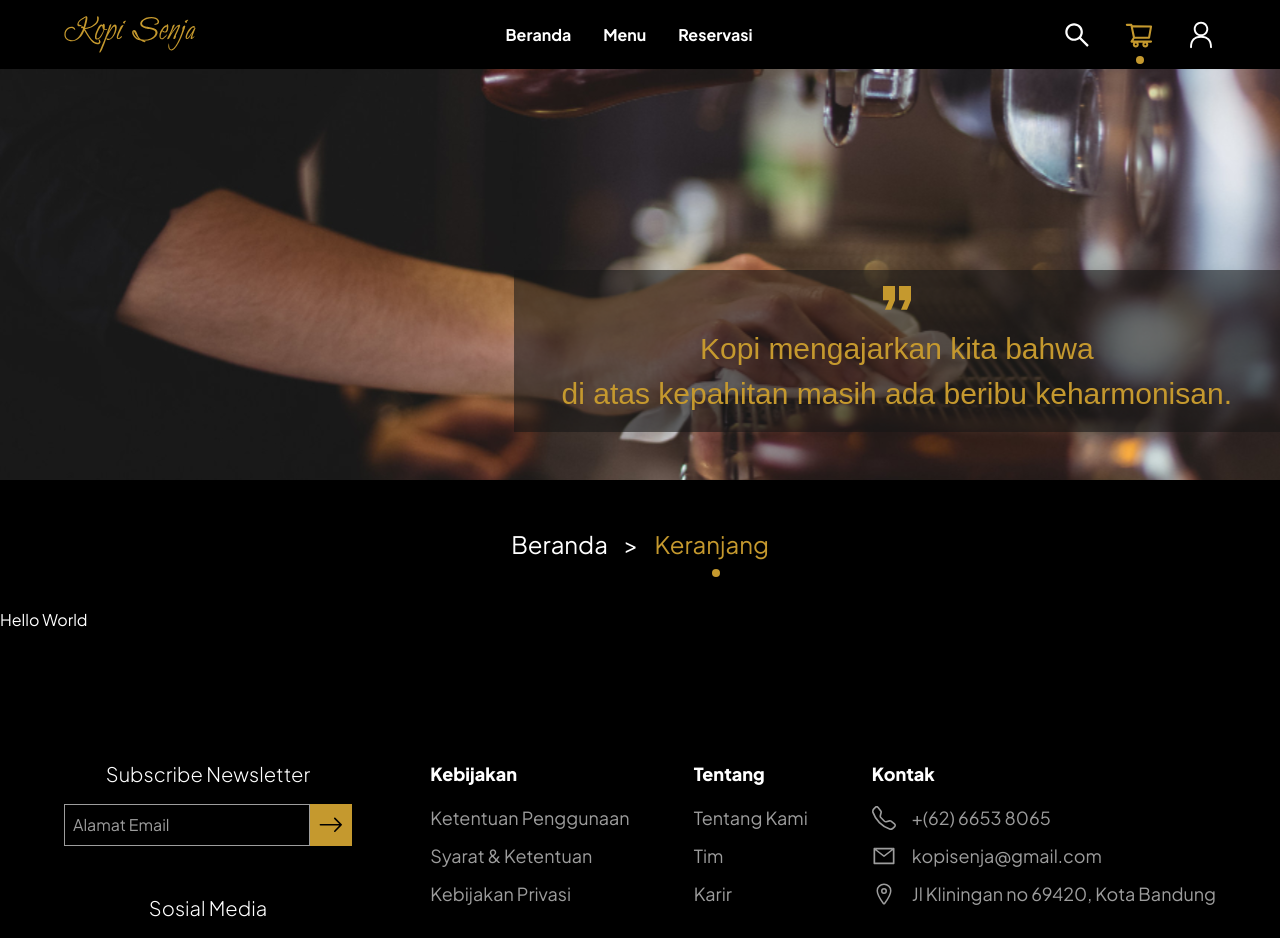
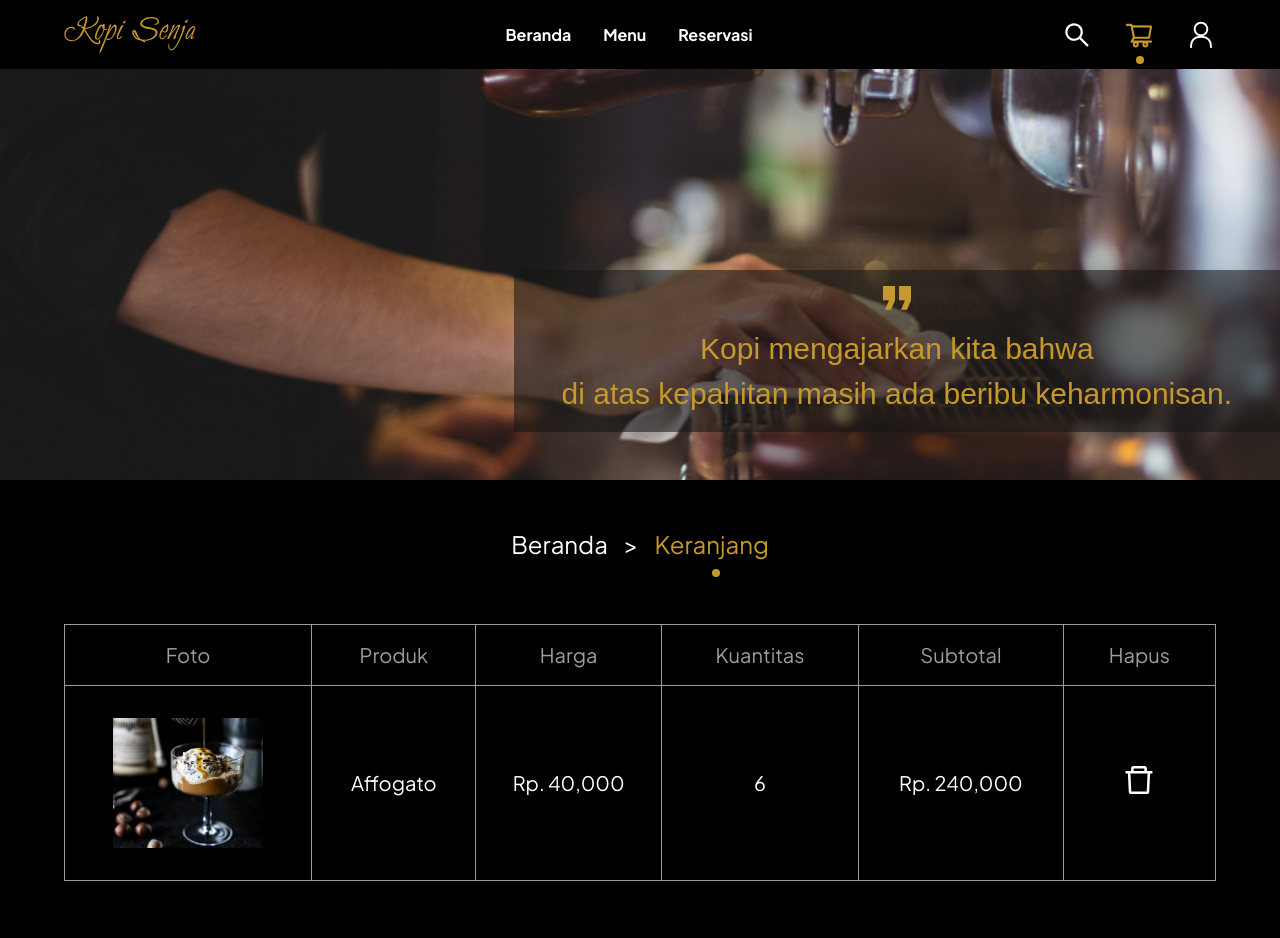
Before and after one commit to darrellrahan/kopisenja, a Next.js app: page /cart in a window 1280 px wide. Shown: the top 938 px of the page. Built offline with nearby package versions, Linux system fonts and the light colour scheme; a web font is replaced by a local one.

Commit message:
cart table

```diff
--- a/app/cart/page.tsx
+++ b/app/cart/page.tsx
@@ -3,6 +3,7 @@ import Footer from "../components/Footer";
 import Header from "../components/Header";
 import Hero from "../components/cart/Hero";
 import Navigation from "../components/cart/Navigation";
+import Table from "../components/cart/Table";
 
 function page() {
   return (
@@ -10,7 +11,9 @@ function page() {
       <Header />
       <Hero />
       <Navigation />
-      <h1>Hello World</h1>
+      <div className="m-16">
+        <Table />
+      </div>
       <Footer />
     </main>
   );
--- /dev/null
+++ b/app/components/cart/Table.tsx
@@ -0,0 +1,46 @@
+import Image from "next/image";
+import React from "react";
+import { AiOutlineDelete } from "react-icons/ai";
+
+function Table() {
+  return (
+    <div>
+      <table className="border border-grey w-full text-center text-xl">
+        <thead className="text-grey">
+          <tr>
+            <td className="border border-grey p-4">Foto</td>
+            <td className="border border-grey p-4">Produk</td>
+            <td className="border border-grey p-4">Harga</td>
+            <td className="border border-grey p-4">Kuantitas</td>
+            <td className="border border-grey p-4">Subtotal</td>
+            <td className="border border-grey p-4">Hapus</td>
+          </tr>
+        </thead>
+        <tbody>
+          <tr>
+            <td className="border border-grey py-8">
+              <Image
+                src="/assets/svg/affogato.svg"
+                alt="affogato"
+                width={150}
+                height={150}
+                className="m-auto"
+              />
+            </td>
+            <td className="border border-grey">Affogato</td>
+            <td className="border border-grey">Rp. 40,000</td>
+            <td className="border border-grey">6</td>
+            <td className="border border-grey">Rp. 240,000</td>
+            <td className="border border-grey">
+              <button className="text-4xl hover:text-gold transition-all duration-300 ease-linear">
+                <AiOutlineDelete />
+              </button>
+            </td>
+          </tr>
+        </tbody>
+      </table>
+    </div>
+  );
+}
+
+export default Table;
--- a/app/components/singleMenu/Modal.tsx
+++ b/app/components/singleMenu/Modal.tsx
@@ -38,7 +38,7 @@ function Modal() {
             <span>Lanjutkan Belanja</span>
           </Link>
           <Link
-            href="/"
+            href="/cart"
             className="flex items-center gap-2 bg-gold text-white py-2 px-6 rounded-35px transition-all duration-300 ease-linear hover:opacity-75"
             onClick={() =>
               setTimeout(() => {
```
